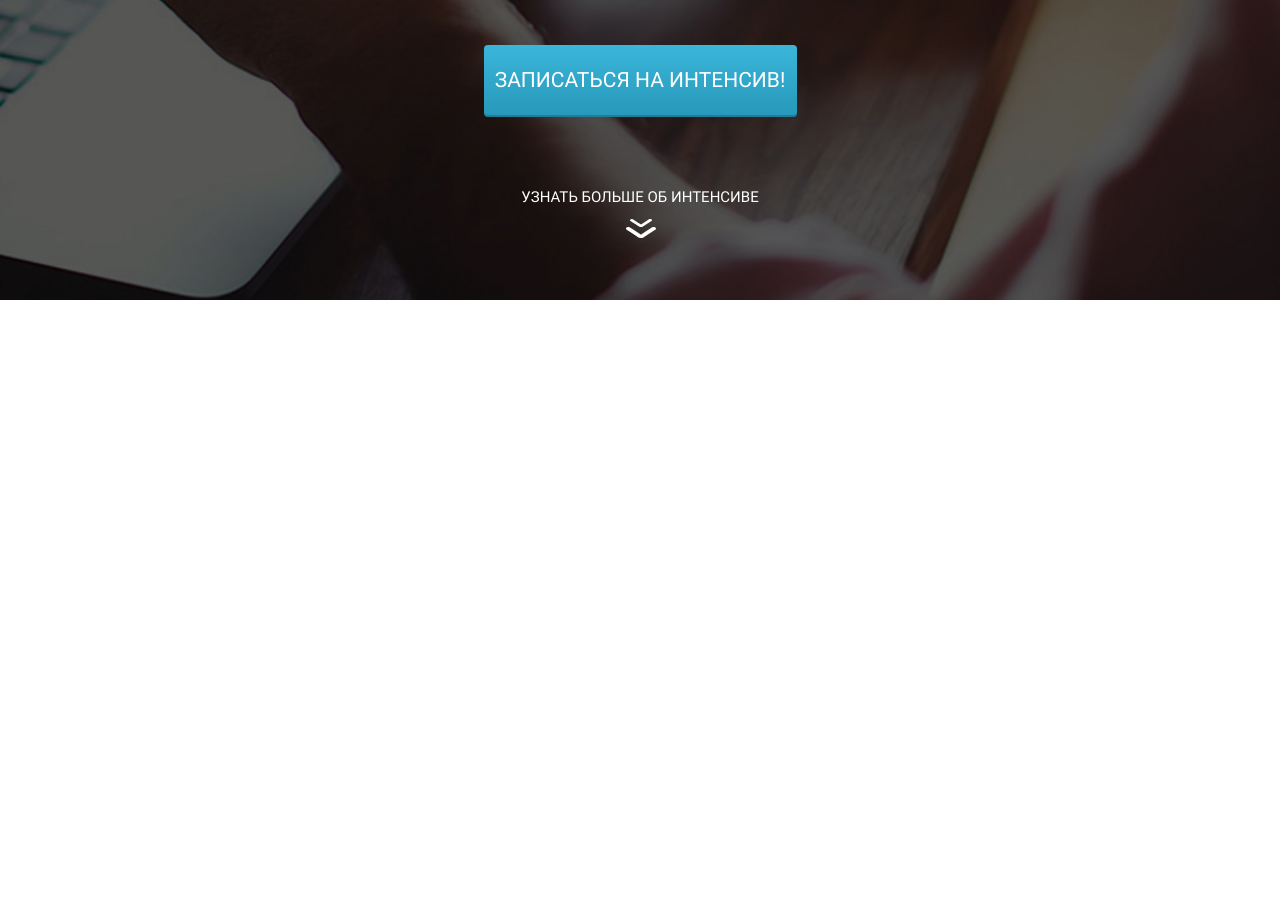
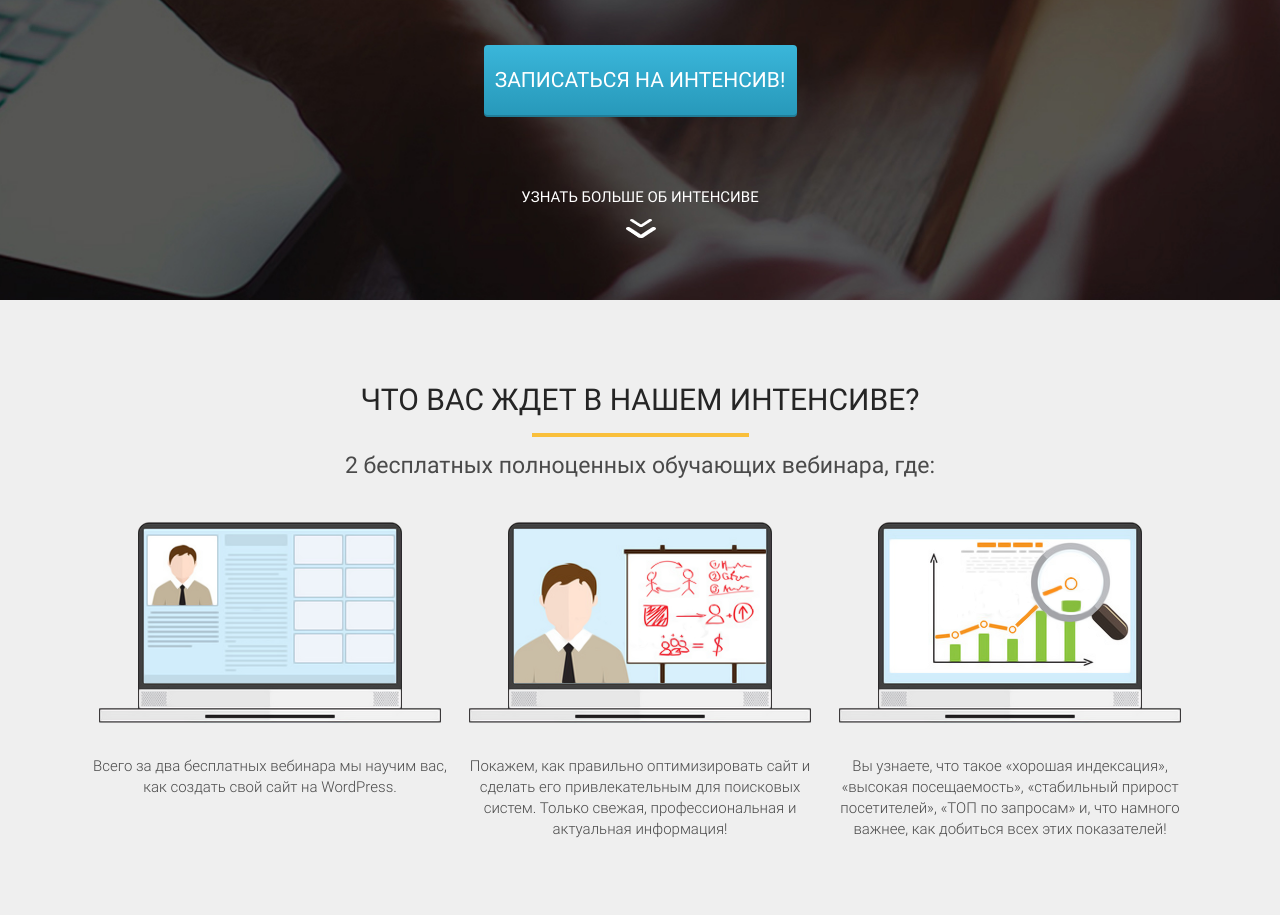
Before and after one commit to seregius/wordpress, a plain HTML site: page index.html in a window 1280 px wide. Shown: the part 531-1446 px from the top of the page. Before the commit the page ends 831 px from the top, so only its background shows below. Drawn offline with Linux system fonts and the light colour scheme.

Commit message:
intensive

```diff
--- a/index.html
+++ b/index.html
@@ -34,6 +34,38 @@
             <img src="icons/down.png" alt="down" class="promo__down">
         </div>
     </section>
+
+    <section class="intensive">
+        <div class="container">
+
+            <div class="intensive__title">Что вас ждет в нашем интенсиве?</div>
+            <div class="intensive__line"></div>
+            <div class="intensive__subtitle">2 бесплатных полноценных обучающих вебинара, где:</div>
+
+            <div class="intensive__wrapper">
+                <div class="intensive__item">
+                    <img src="icons/waiting_1.png" alt="1" class="intensive__icon">
+                    <div class="intensive__descr">Всего за два бесплатных вебинара мы научим вас, как создать свой сайт
+                        на
+                        WordPress.</div>
+                </div>
+                <div class="intensive__item">
+                    <img src="icons/waiting_2.png" alt="2" class="intensive__icon">
+                    <div class="intensive__descr">Покажем, как правильно оптимизировать сайт и сделать его
+                        привлекательным
+                        для поисковых систем. Только свежая, профессиональная и
+                        актуальная информация!</div>
+                </div>
+                <div class="intensive__item">
+                    <img src="icons/waiting_3.png" alt="3" class="intensive__icon">
+                    <div class="intensive__descr">Вы узнаете, что такое «хорошая индексация»,
+                        «высокая посещаемость», «стабильный прирост посетителей», «ТОП по запросам» и, что намного
+                        важнее,
+                        как добиться всех этих показателей!</div>
+                </div>
+            </div>
+        </div>
+    </section>
 </body>
 
 </html>
--- a/sass/_general.sass
+++ b/sass/_general.sass
@@ -69,3 +69,44 @@
         display: block
         margin: 0 auto
         margin-top: 13px
+
+.intensive
+    padding: 85px 0 75px 0
+    background-color: #efefef
+    &__title
+        color: #252525
+        font-size: 30px
+        font-weight: 400
+        line-height: 30px
+        text-align: center
+        text-transform: uppercase
+    &__line
+        margin: 0 auto
+        margin-top: 18px
+        width: 217px
+        height: 4px
+        background-color: #f9bf3b
+    &__subtitle
+        margin-top: 17px
+        color: #4a4a4a
+        font-size: 23px
+        font-weight: 400
+        line-height: 23px
+        text-align: center
+    &__wrapper
+        margin-top: 45px
+        display: flex
+        justify-content: space-between
+    &__item
+        margin: 0 auto
+        width: 354px
+    &__icon
+        display: block
+        margin: 0 auto
+    &__descr
+        margin-top: 33px
+        color: #4a4a4a
+        font-size: 15px
+        font-weight: 300
+        line-height: 21px
+        text-align: center
```
Also changed, not shown: css/style.min.css.
